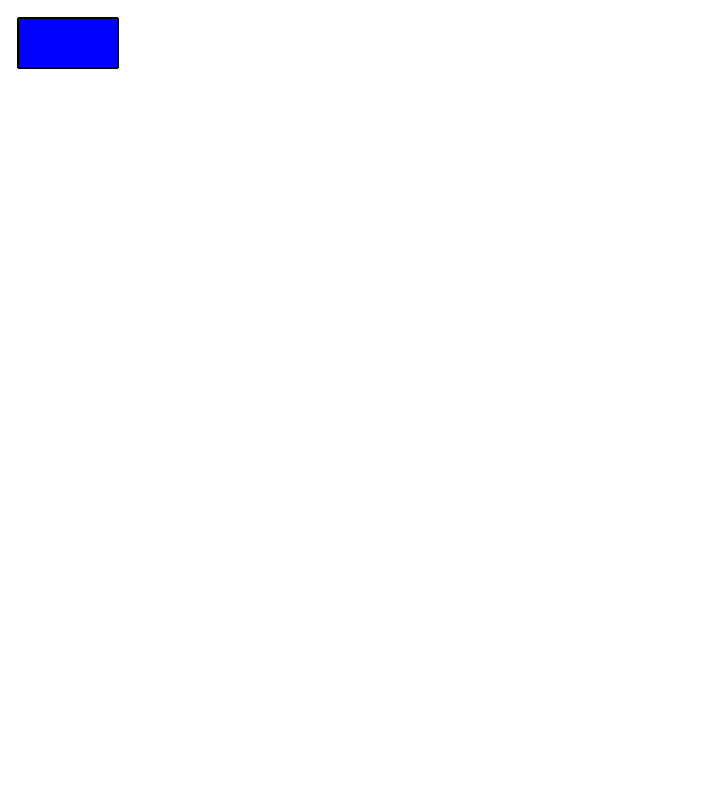
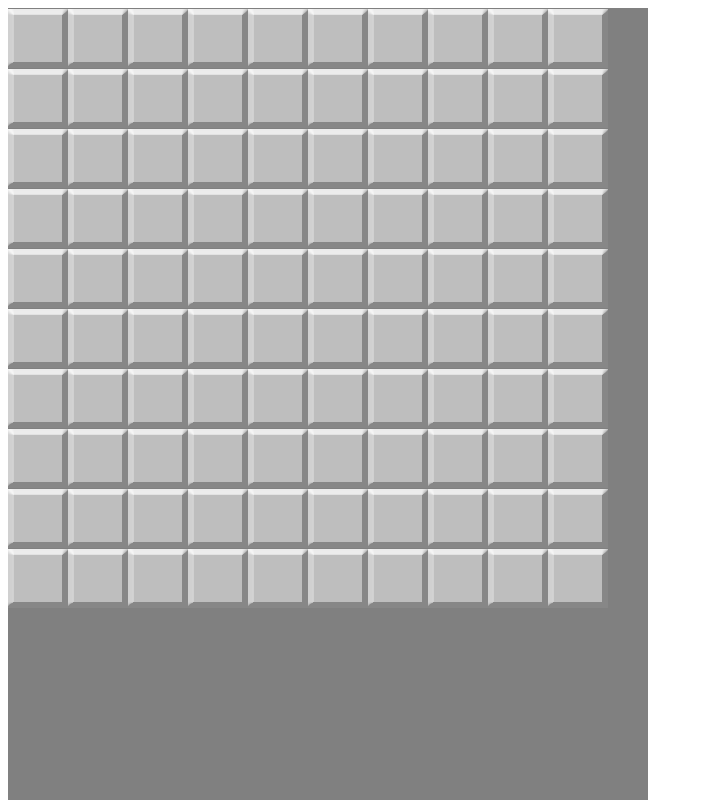
Before and after one commit to sleroux/Minesweeper, a plain HTML site: page index.html in a window 1280 px wide. Shown: the top 800 px of the page, without its empty margins (0-703 px from the left). Drawn offline with Linux system fonts and the light colour scheme.

Commit message:
Got most of the minsweeper game workin'

```diff
--- a/index.html
+++ b/index.html
@@ -3,6 +3,6 @@
     <script data-main="scripts/main" src="scripts/require-jquery.js"></script>
 </head>
 <body>
-    <canvas id="minesweeper" width="500px" height="500px" />
+    <canvas id="minesweeper" width="640px" height="960px" />
 </body>
 </html>
--- /dev/null
+++ b/scripts/cell.js
@@ -0,0 +1,46 @@
+
+var define;
+
+define(function () {
+    'use strict';
+
+    var cell = function (properties) {
+        var my = {};
+
+        my.draw = function (context) {
+            if (this.selected) {
+                my.drawSelected(context);
+            } else if (this.highlighted) {
+                my.drawHighlighted(context);
+            } else {
+                my.drawNormal(context);
+            }
+        };
+
+        my.drawHighlighted = function (context) {
+            context.drawImage(properties.highlightedImage,
+                              properties.x,
+                              properties.y,
+                              properties.width,
+                              properties.height);
+        };
+
+        my.drawSelected = function (context) {
+            context.drawImage(this.selectedImage, properties.x, properties.y, properties.width, properties.height);
+        };
+
+        my.drawNormal = function (context) {
+            context.drawImage(properties.image, properties.x, properties.y, properties.width, properties.height);
+        };
+
+        my.inBounds = function (pos) {
+            return (pos.x > properties.x && pos.y > properties.y &&
+                    pos.x < (properties.x + properties.width) &&
+                    pos.y < (properties.y + properties.height));
+        };
+
+        return my;
+    };
+
+    return cell;
+});
--- a/scripts/game.js
+++ b/scripts/game.js
@@ -3,172 +3,250 @@ var define,
     util,
     requestAnimationFrame;
 
-define(['jquery'], function ($) {
+define(['jquery', 'cell', 'resources'], function ($, cell, resources) {
     'use strict';
 
-    var UICanvas,
-        UIButton,
-        Game;
+    var game = function () {
+        var $canvas = $('#minesweeper'),
+            canvas = document.getElementById('minesweeper'),
+            context = canvas.getContext('2d'),
+            board = [],
+            cellHeight = 60,
+            cellWidth = 60,
+            boardSize = 10,
+            numOfMines = 10,
+            highlightedCell,
+            resourcesManager,
+            my = {};
 
-    UICanvas = function ($canvas) {
-        this.subviews = [];
+        my.init = function () {
+            // Bind event handlers
+            $canvas.on('mousedown', function (e) {
+                var pos = util.getPosition(e),
+                    row,
+                    i,
+                    j,
+                    cell;
 
-        this.$canvas = $canvas;
-        this.canvas = document.getElementById('minesweeper');
-        this.context = this.canvas.getContext('2d');
+                for (i = 0; i < boardSize; i += 1) {
+                    for (j = 0; j < boardSize; j += 1) {
+                        cell = board[i][j];
 
-        this.$canvas.bind('mousedown', this.mouseDown.bind(this));
-        this.$canvas.bind('mouseup', this.mouseUp.bind(this));
+                        if (cell.inBounds(pos)) {
+                            cell.highlighted = true;
+                            highlightedCell = cell;
+                        }
+                    }
+                }
+            });
+
+            $canvas.on('mouseup', function (e) {
+                var pos = util.getPosition(e),
+                    row,
+                    i,
+                    j,
+                    cell;
+
+                for (i = 0; i < boardSize; i += 1) {
+                    for (j = 0; j < boardSize; j += 1) {
+                        cell = board[i][j];
+
+                        if (cell.inBounds(pos)) {
+
+                            // Active the cell if it was the one we were highlighting
+                            if (cell.highlighted) {
+                                cell.highlighted = false;
+                                my.activeCell(i, j);
                             };
 
-    UICanvas.prototype.addSubview = function (view) {
-        this.subviews.push(view);
+                            highlightedCell = null;
+                        }
+                    }
+                }
+            });
+
+            $canvas.on('mousemove', function (e) {
+                var pos = util.getPosition(e);
+
+                if (highlightedCell) {
+                    // If we moved out of the highlighted cell, unhighlight it
+                    if (!highlightedCell.inBounds(pos)) {
+                        highlightedCell.highlighted = false;
+                        highlightedCell = null;
+                    }
+                }
+            });
+
+            // Load resource manager and resources
+            resourcesManager = resources();
+            resourcesManager.loadImages({
+                'cell': 'resources/cell.png',
+                'cell_0': 'resources/cell_0.png',
+                'cell_1': 'resources/cell_1.png',
+                'cell_2': 'resources/cell_2.png',
+                'cell_3': 'resources/cell_3.png',
+                'cell_4': 'resources/cell_4.png',
+                'cell_5': 'resources/cell_5.png'
+            }, function () {
+                // images loaded
+                my.start();
+            });
         };
 
-    UICanvas.prototype.draw = function () {
-        var i;
-        for (i = 0; i < this.subviews.length; i += 1) {
-            this.subviews[i].draw(this.context);
+        my.activeCell = function (row, col) {
+            // Stop if the cell isalready selected or if this cell has a mine
+            // count > 0
+            if (board[row][col].selected) {
+                return;
+            } else if (board[row][col].mineCount > 0) {
+                board[row][col].selected = true;
+                return;
+            };
+
+            board[row][col].selected = true;
+
+            if (row - 1 >= 0 && col - 1 >= 0) {
+                my.activeCell(row - 1, col - 1);
+            };
+
+            if (row - 1 >= 0) {
+                my.activeCell(row - 1, col);
+            }
+
+            if (row - 1 >= 0 && col + 1 < boardSize) {
+                my.activeCell(row - 1, col + 1);
+            }
+
+            if (col - 1 >= 0) {
+                my.activeCell(row, col - 1);
+            };
+
+            if (col + 1 < boardSize) {
+                my.activeCell(row, col + 1);
+            }
+
+            if (row + 1 < boardSize && col - 1 >= 0) {
+                my.activeCell(row + 1, col - 1);
+            };
+
+            if (row + 1 < boardSize) {
+                my.activeCell(row + 1, col);
+            }
+
+            if (row + 1 < boardSize && col + 1 < boardSize) {
+                my.activeCell(row + 1, col + 1);
             }
         };
 
-    UICanvas.prototype.mouseDown = function (e) {
-        var subview,
-            position,
-            i;
+        my.tick = function (time) {
+            my.update();
+            my.render();
+            requestAnimationFrame(my.tick.bind(this));
+        };
 
-        // handle event
-        // pase event down to subviews
-        for (i = 0; i < this.subviews.length; i += 1) {
-            subview = this.subviews[i];
-            position = util.getPosition(e);
+        my.start = function () {
+            my.setupBoard();
+            my.tick();
+        };
 
-            if (subview.coordWithinBounds(position)) {
-                subview.mouseDown(e);
+        my.update = function () {
+            // Update the states of the cells based on mouse postion
+            var i, j;
+
+            for (i = 0; i < boardSize; i += 1) {
+                for (j = 0; j < boardSize; j += 1) {
+
                 }
             }
         };
 
-    UICanvas.prototype.mouseUp = function (e) {
-        var subview,
-            position,
-            i;
+        my.render = function () {
+            context.fillStyle = 'grey';
+            context.fillRect(0, 0, $canvas.width(), $canvas.height());
 
-        // handle event
-        // pase event down to subviews
-        for (i = 0; i < this.subviews.length; i += 1) {
-            subview = this.subviews[i];
-            position = util.getPosition(e);
+            my.drawBoard();
+        };
 
-            if (subview.coordWithinBounds(position)) {
-                subview.mouseUp(e);
+        my.getMineCount = function (row, col) {
+            var count = 0,
+                r,
+                c;
+
+            for (r = row - 1; r <= row + 1; r += 1) {
+                for (c = col - 1; c <= col + 1; c += 1) {
+                    if (r >= 0 &&
+                        c >= 0 &&
+                        r < boardSize &&
+                        c < boardSize &&
+                        !(r == row && c == col) &&
+                        board[r][c].cellType == 'mine') {
+                        count += 1;
+                    };
+                }
+            }
+
+            return count;
+        };
+
+        my.assignMineCounts = function () {
+            var i,
+                j,
+                mineCount;
+
+            for (i = 0; i < boardSize; i += 1) {
+                for (j = 0; j < boardSize; j += 1) {
+                    mineCount = my.getMineCount(i, j);
+                    board[i][j].mineCount = mineCount;
+                    board[i][j].selectedImage = resourcesManager.images['cell_' + mineCount];
                 }
             }
         };
 
-    UICanvas.prototype.mouseMove = function (e) {
-        var subview,
-            position,
-            i;
+        my.setupBoard = function () {
+            var row,
+                i,
+                j;
 
-        // handle event
-        // pase event down to subviews
-        for (i = 0; i < this.subviews.length; i += 1) {
-            subview = this.subviews[i];
-            position = util.getPosition(e);
+            for (i = 0; i < boardSize; i += 1) {
+                row = [];
 
-            if (subview.coordWithinBounds(position)) {
-                subview.mouseMove(e);
+                for (j = 0; j < boardSize; j += 1) {
+                    row[j] = cell({
+                        x: j * cellWidth,
+                        y: i * cellHeight,
+                        width: cellWidth,
+                        height: cellHeight,
+                        image: resourcesManager.images['cell'],
+                        highlightedImage: resourcesManager.images['cell_0']
+                    });
+                }
+
+                board[i] = row;
+            }
+
+            for (i = 0; i < numOfMines; i += 1) {
+                board[Math.floor(Math.random()*boardSize)][Math.floor(Math.random()*boardSize)].cellType = 'mine';
+            }
+
+            my.assignMineCounts();
+        };
+
+        my.drawBoard = function () {
+            var row,
+                i,
+                j;
+
+            for (i = 0; i < boardSize; i += 1) {
+                row = board[i];
+
+                for (j = 0; j < boardSize; j += 1) {
+                    row[j].draw(context);
                 }
             }
         };
 
-    UIButton = function (properties) {
-        this.x = properties.x;
-        this.y = properties.y;
-        this.width = properties.width;
-        this.height = properties.height;
-        this.backgroundColor = properties.backgroundColor;
-        this.borderWidth = properties.borderWidth;
-        this.strokeStyle = properties.strokeStyle;
-        this.selectedColor = properties.selectedColor;
-
-        this.selected = false;
+        return my;
     };
 
-    UIButton.prototype.draw = function (context) {
-        console.log('drawing button');
-
-        context.clearRect(this.x, this.y, this.width, this.height);
-
-        if (this.selected) {
-            context.rect(this.x, this.y, this.width, this.height);
-            context.fillStyle = this.selectedColor;
-            context.fill();
-            context.lineWidth = this.borderWidth;
-            context.strokeStyle = this.strokeStyle;
-            context.stroke();
-        } else {
-            // Default state
-            context.rect(this.x, this.y, this.width, this.height);
-            context.fillStyle = this.backgroundColor;
-            context.fill();
-            context.lineWidth = this.borderWidth;
-            context.strokeStyle = this.strokeStyle;
-            context.stroke();
-        }
-    };
-
-    UIButton.prototype.coordWithinBounds = function (pos) {
-        return (this.x < pos.x &&
-                this.y < pos.y &&
-                this.x + this.width > pos.x &&
-                this.y + this.height > pos.y);
-    };
-
-    UIButton.prototype.mouseDown = function (e) {
-        this.selected = true;
-    };
-
-    UIButton.prototype.mouseUp = function (e) {
-        this.selected = false;
-    };
-
-    Game = function () {
-        this.canvas = new UICanvas($('#minesweeper'));
-
-        var startButton = new UIButton({
-            x: 10,
-            y: 10,
-            width: 100,
-            height: 50,
-            backgroundColor: 'blue',
-            borderWidth: 1,
-            strokeStyle: 'black',
-            selectedColor: 'green'
+    return game;
 });
-
-        this.canvas.addSubview(startButton);
-    };
-
-    Game.prototype.update = function () {
-
-    };
-
-    Game.prototype.render = function () {
-        this.canvas.draw();
-    };
-
-    Game.prototype.tick = function () {
-        this.update();
-        this.render();
-
-        requestAnimationFrame(this.tick.bind(this));
-    };
-
-    Game.prototype.start = function () {
-        this.tick();
-    };
-
-    return Game;
-});
--- a/scripts/main.js
+++ b/scripts/main.js
@@ -1,6 +1,7 @@
-require(['jquery', 'game', 'rAF', 'util'], function ($, Game) {
+require(['jquery', 'game', 'rAF', 'util'], function ($, game) {
     $(function () {
-        window.Minesweeper = new Game();
-        window.Minesweeper.start();
+        // Load images
+        window.Minesweeper = game();
+        window.Minesweeper.init();
     });
 });
--- /dev/null
+++ b/scripts/resources.js
@@ -0,0 +1,31 @@
+define(function () {
+    var resources = function () {
+        var my = {};
+
+        my.images = {};
+
+        my.loadImages = function (paths, callback) {
+            var numLoaded = 0,
+                i,
+                key;
+
+            for (key in paths) {
+                this.images[key] = new Image();
+
+                this.images[key].onload = function () {
+                    numLoaded += 1;
+
+                    if (numLoaded == Object.keys(paths).length) {
+                        callback();
+                    };
+                };
+
+                this.images[key].src = paths[key];
+            }
+        };
+
+        return my;
+    };
+
+    return resources;
+});
```
Also changed, not shown: resources/cell.png (added), resources/cell_0.png (added), resources/cell_1.png (added), resources/cell_2.png (added), resources/cell_3.png (added), resources/cell_4.png (added), resources/cell_5.png (added), 7 other files. Lines whose indentation alone changed are shown as unchanged.
